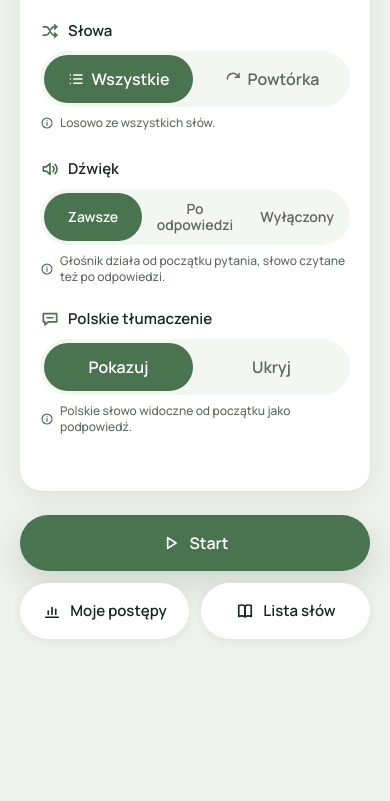
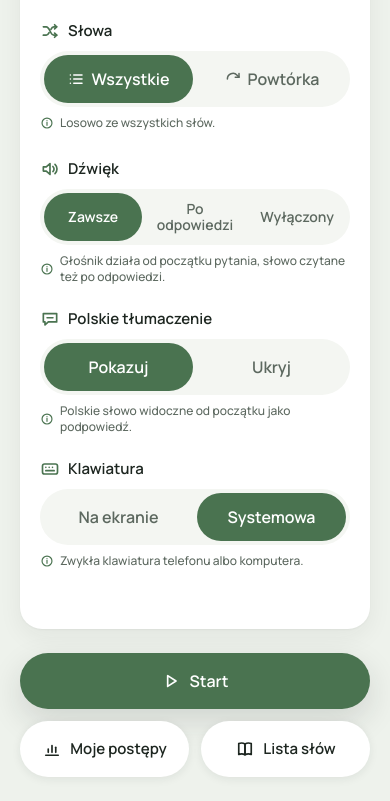
Before and after one commit to DamianKisielewski/slowka, a plain HTML site: page index.html in a window 390 px wide. Shown: the part 475-1276 px from the top of the page. Before the commit the page ends 1138 px from the top, so only its background shows below. Drawn offline with Linux system fonts and the light colour scheme.

Commit message:
Klawiatura: pewniejsze wykrywanie iPhone'a, wybór w ustawieniach, numer wersji w pomocy
Co-Authored-By: Claude Opus 5.5 <noreply@anthropic.com>
Claude-Session: https://claude.ai/code/session_01P6LTL7HW23eUFY9Ugncojj

```diff
--- a/index.html
+++ b/index.html
@@ -695,6 +695,15 @@
       <div class="caption field-hint with-ico"><span class="ico" data-icon="info" data-size="14"></span><span id="translationHint"></span></div>
     </div>
 
+    <div class="field">
+      <span class="field-label" id="keyboardLabel"><span class="ico" data-icon="keyboard"></span>Klawiatura</span>
+      <div class="seg" id="keyboards" role="group" aria-labelledby="keyboardLabel">
+        <button type="button" class="seg-btn" data-keyboard="screen" aria-pressed="false">Na ekranie</button>
+        <button type="button" class="seg-btn" data-keyboard="system" aria-pressed="false">Systemowa</button>
+      </div>
+      <div class="caption field-hint with-ico"><span class="ico" data-icon="info" data-size="14"></span><span id="keyboardHint"></span></div>
+    </div>
+
     <p id="startError" class="error" role="alert"></p>
   </div>
 
@@ -753,6 +762,7 @@
       <li><strong>Słowa</strong> – „Wszystkie” losuje po równo, „Powtórka” częściej daje słowa, które sprawiają kłopot.</li>
       <li><strong>Dźwięk</strong> – „Zawsze”, „Po odpowiedzi” (bez podpowiedzi przy wpisywaniu) albo „Wyłączony”.</li>
       <li><strong>Polskie tłumaczenie</strong> – widoczne od początku albo dopiero po odpowiedzi.</li>
+      <li><strong>Klawiatura</strong> – „Na ekranie” to duże przyciski z literami w aplikacji (na telefonie włączona sama), „Systemowa” to zwykła klawiatura.</li>
     </ul>
     <p class="caption">Ustawienia są zapamiętywane na tym urządzeniu.</p>
   </div>
@@ -785,6 +795,7 @@
   </div>
 
   <div class="bottom">
+    <p class="caption" style="text-align: center; margin: 0;">Wersja aplikacji: <span id="appVersion"></span></p>
     <button type="button" id="helpDone" class="btn primary block"><span class="ico" data-icon="check"></span>Rozumiem</button>
   </div>
 </section>
@@ -1069,6 +1080,7 @@ const ICON_PATHS = {
   bars2:    '<path d="M6 18v-3"/><path d="M12 18v-7"/><path d="M18 18V7" opacity=".3"/>',
   bars3:    '<path d="M6 18v-3"/><path d="M12 18v-7"/><path d="M18 18V7"/>',
   chevron:  '<path d="M9 6l6 6-6 6"/>',
+  keyboard: '<rect x="3" y="6" width="18" height="12" rx="2.5"/><path d="M7 10h.01M11 10h.01M15 10h.01M7 14h10"/>',
   help:     '<circle cx="12" cy="12" r="8.5"/><path d="M9.6 9.5a2.5 2.5 0 0 1 4.8 1c0 1.7-2.4 2-2.4 3.5"/><path d="M12 17v.01"/>',
   phone:    '<rect x="7" y="3" width="10" height="18" rx="2.5"/><path d="M11 17.5h2"/>',
   info:     '<circle cx="12" cy="12" r="8.5"/><path d="M12 11v5"/><path d="M12 8v.01"/>',
@@ -1417,7 +1429,13 @@ const okBtn = $("okBtn");
    sound – "always" | "after" (dopiero po odpowiedzi) | "off"
    translation – "show" | "hide" (tłumaczenie odsłaniane po odpowiedzi) */
 const SETTINGS_KEY = "slowka-settings";
-const settings = { count: 10, levels: [], mode: "all", sound: "always", translation: "show" };
+/* Urządzenie dotykowe bez myszy (iPhone/iPad rozpoznajemy też po systemie) */
+const TOUCH_DEVICE = IS_IOS || window.matchMedia("(pointer: coarse)").matches ||
+  (navigator.maxTouchPoints > 0 && !window.matchMedia("(hover: hover) and (pointer: fine)").matches);
+const settings = {
+  count: 10, levels: [], mode: "all", sound: "always", translation: "show",
+  keyboard: TOUCH_DEVICE ? "screen" : "system", // "screen" = klawiatura z przyciskami w aplikacji
+};
 try {
   const saved = JSON.parse(localStorage.getItem(SETTINGS_KEY) || "{}");
   if (Number.isInteger(saved.count) && saved.count >= 1 && saved.count <= 100) settings.count = saved.count;
@@ -1425,6 +1443,7 @@ try {
   if (["all", "review"].includes(saved.mode)) settings.mode = saved.mode;
   if (["always", "after", "off"].includes(saved.sound)) settings.sound = saved.sound;
   if (["show", "hide"].includes(saved.translation)) settings.translation = saved.translation;
+  if (["screen", "system"].includes(saved.keyboard)) settings.keyboard = saved.keyboard;
 } catch (e) { /* brak dostępu do localStorage – zostają domyślne */ }
 
 function saveSettings() {
@@ -1560,6 +1579,10 @@ const SOUND_HINTS = {
   after: "Słowo czytane dopiero po odpowiedzi – bez podpowiedzi przy wpisywaniu.",
   off: "Bez czytania na głos.",
 };
+const KEYBOARD_HINTS = {
+  screen: "Duże przyciski z literami pod słowem – wygodne dla dzieci na telefonie.",
+  system: "Zwykła klawiatura telefonu albo komputera.",
+};
 const TRANSLATION_HINTS = {
   show: "Polskie słowo widoczne od początku jako podpowiedź.",
   hide: "Polskie słowo pokaże się dopiero po odpowiedzi.",
@@ -1570,7 +1593,7 @@ function renderSettings() {
   document.querySelectorAll("#levels .seg-btn").forEach((b) =>
     b.setAttribute("aria-pressed", String(settings.levels.includes(Number(b.dataset.level))))
   );
-  [["modes", "mode"], ["sounds", "sound"], ["translations", "translation"]].forEach(([id, key]) =>
+  [["modes", "mode"], ["sounds", "sound"], ["translations", "translation"], ["keyboards", "keyboard"]].forEach(([id, key]) =>
     document.querySelectorAll(`#${id} .seg-btn`).forEach((b) =>
       b.setAttribute("aria-pressed", String(b.dataset[key] === settings[key]))
     )
@@ -1584,6 +1607,8 @@ function renderSettings() {
   $("modeHint").textContent = MODE_HINTS[settings.mode];
   $("soundHint").textContent = SPEECH_SUPPORTED ? SOUND_HINTS[settings.sound] : "Ta przeglądarka nie obsługuje czytania na głos.";
   $("translationHint").textContent = TRANSLATION_HINTS[settings.translation];
+  $("keyboardHint").textContent = KEYBOARD_HINTS[settings.keyboard];
+  applyKeyboardMode();
   $("countInput").value = settings.count;
 }
 
@@ -1601,7 +1626,7 @@ $("levels").addEventListener("click", (e) => {
 });
 
 // Pozostałe ustawienia: jeden wybór w grupie
-[["modes", "mode"], ["sounds", "sound"], ["translations", "translation"]].forEach(([id, key]) =>
+[["modes", "mode"], ["sounds", "sound"], ["translations", "translation"], ["keyboards", "keyboard"]].forEach(([id, key]) =>
   $(id).addEventListener("click", (e) => {
     const btn = e.target.closest(".seg-btn");
     if (!btn) return;
@@ -1797,7 +1822,7 @@ function renderQuestion() {
       input.setAttribute("autocorrect", "off");
       input.spellcheck = false;
       input.dataset.answer = ch.toLowerCase();
-      if (TOUCH_KEYBOARD) {
+      if (screenKeyboard()) {
         // Litery wpisuje się klawiaturą na ekranie – bez klawiatury telefonu
         input.readOnly = true;
         input.inputMode = "none";
@@ -1839,7 +1864,7 @@ function fitWord() {
   // Szerokość w jednostkach kafelka: litera 1, spacja 0.4, odstępy 0.14
   const units = chars.reduce((sum, ch) => sum + (ch === " " ? 0.4 : 1), 0) + 0.14 * (chars.length - 1);
   const available = $("word").clientWidth;
-  const size = Math.max(20, Math.min(TOUCH_KEYBOARD ? 48 : 56, Math.floor(available / units)));
+  const size = Math.max(20, Math.min(screenKeyboard() ? 48 : 56, Math.floor(available / units)));
   $("word").style.setProperty("--t", size + "px");
 }
 window.addEventListener("resize", fitWord);
@@ -1917,14 +1942,19 @@ document.addEventListener("keydown", (e) => {
 /* =========================================================
    KLAWIATURA EKRANOWA – na telefonach i tabletach zamiast klawiatury systemowej
    ========================================================= */
-const TOUCH_KEYBOARD = window.matchMedia("(hover: none) and (pointer: coarse)").matches;
+const APP_VERSION = "18.11.2026 · klawiatura 2"; // widoczna w Pomocy – łatwo sprawdzić, czy telefon ma nową wersję
+$("appVersion").textContent = APP_VERSION;
+const screenKeyboard = () => settings.keyboard === "screen";
 const KB_ROWS = ["qwertyuiop", "asdfghjkl", "zxcvbnm"];
 let activeSlot = null; // okienko, do którego trafi następna litera
 
-if (TOUCH_KEYBOARD) {
-  document.body.classList.add("touch-kb");
+function applyKeyboardMode() {
+  document.body.classList.toggle("touch-kb", screenKeyboard());
+  $("keyboard").classList.toggle("hidden", !screenKeyboard());
+}
+
+{
   const kb = $("keyboard");
-  kb.classList.remove("hidden");
   kb.innerHTML = KB_ROWS.map((row, r) => `<div class="kb-row">${[...row]
     .map((ch) => `<button type="button" class="key" data-key="${ch}" aria-label="${ch}">${ch}</button>`)
     .join("")}${r === 2
@@ -1973,7 +2003,7 @@ function pressKey(key) {
 }
 
 function updateKeyboard() {
-  if (TOUCH_KEYBOARD) $("keyboard").classList.toggle("off", !game || game.phase !== "answering");
+  if (screenKeyboard()) $("keyboard").classList.toggle("off", !game || game.phase !== "answering");
 }
 
 function onOkClick() {
```
